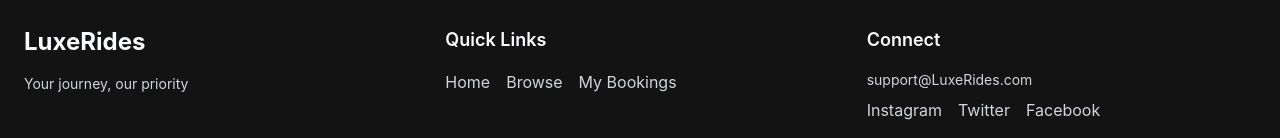
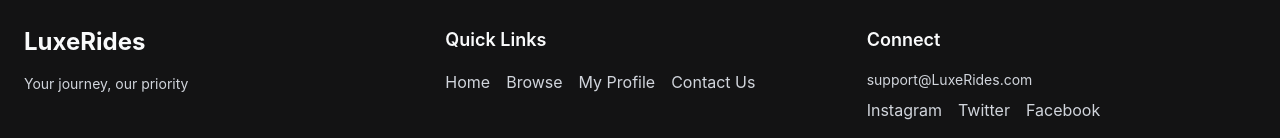
Before and after one commit to amanprasad-07/Car-Rental-App, a React (Vite) app: page /login in a window 1280 px wide. Shown: the part 814-952 px from the top of the page. Built offline with nearby package versions, Linux system fonts and the light colour scheme.

Commit message:
final commit

```diff
--- a/src/components/Footer.jsx
+++ b/src/components/Footer.jsx
@@ -28,7 +28,8 @@ function Footer() {
           <ul className="flex flex-row gap-4 text-gray-300">
             <li><Link to="/home" className={linkStyle}>Home</Link></li>
             <li><Link to="/browse" className={linkStyle}>Browse</Link></li>
-            <li><Link to="/my-bookings" className={linkStyle}>My Bookings</Link></li>
+            <li><Link to="/myprofile" className={linkStyle}>My Profile</Link></li>
+            <li><Link to="/contact" className={linkStyle}>Contact Us</Link></li>
           </ul>
         </div>
 
```
